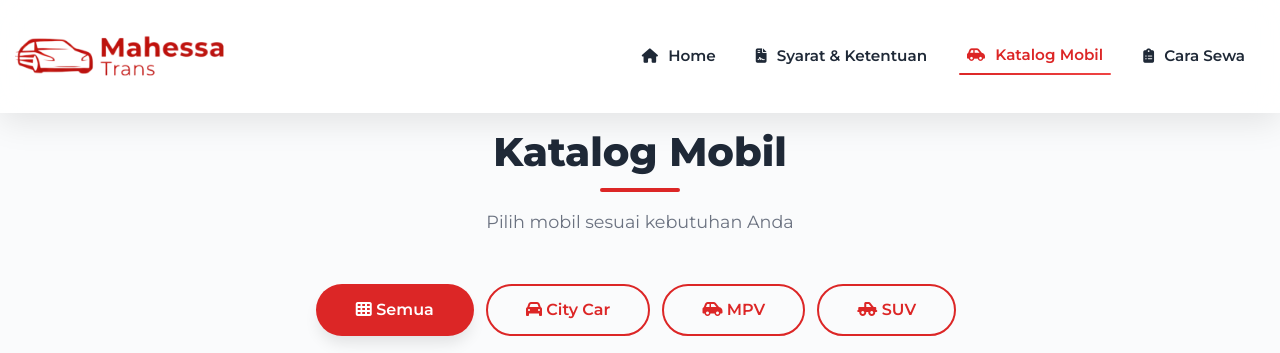
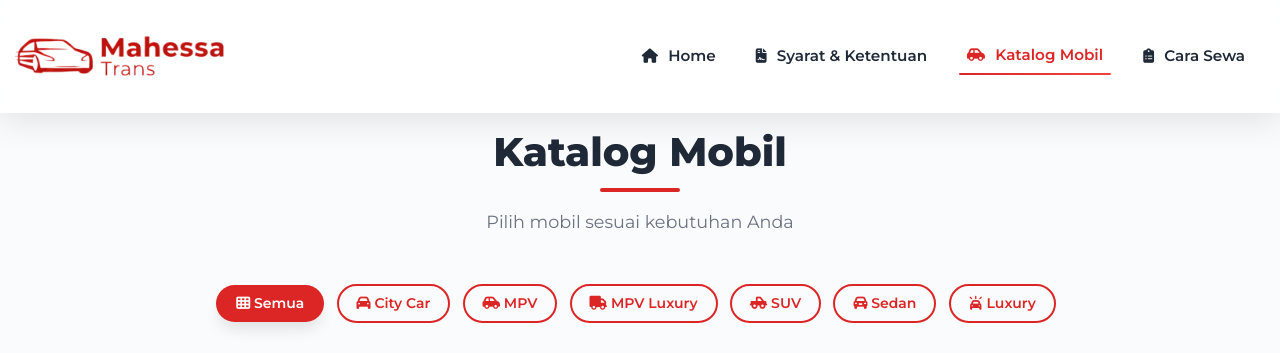
Before and after one commit to andhkx/MahessaTrans, a Flask app: page /katalog in a window 1280 px wide. Shown: the top 353 px of the page. Run offline with Flask 3, Linux system fonts and the light colour scheme.

Commit message:
Update otomatis MahessaTrans dari Download

```diff
--- a/templates/base.html
+++ b/templates/base.html
@@ -254,11 +254,21 @@
       display: inline-block;
     }
 
+    .btn-primary-custom.btn-sm {
+    padding: 8px 20px !important;
+    font-size: 0.875rem !important;
+    }
+
     .btn-primary-custom:hover {
       background: var(--dark-red);
       transform: translateY(-3px);
       box-shadow: var(--shadow-xl);
       color: #fff;
+    }
+
+    .btn-outline-primary.btn-sm {
+    padding: 7px 18px !important;
+    font-size: 0.875rem !important;
     }
 
     .btn-outline-primary {
--- a/templates/katalog.html
+++ b/templates/katalog.html
@@ -10,17 +10,26 @@
 
         <!-- Filter -->
         <div class="mb-4 text-center">
-            <button class="btn btn-primary-custom me-2 mb-2 filter-btn" data-filter="all">
+            <button class="btn btn-primary-custom btn-sm me-2 mb-2 filter-btn" data-filter="all">
                 <i class="fas fa-th"></i> Semua
             </button>
-            <button class="btn btn-outline-primary me-2 mb-2 filter-btn" data-filter="City Car">
+            <button class="btn btn-outline-primary btn-sm me-2 mb-2 filter-btn" data-filter="City Car">
                 <i class="fas fa-car"></i> City Car
             </button>
-            <button class="btn btn-outline-primary me-2 mb-2 filter-btn" data-filter="MPV">
+            <button class="btn btn-outline-primary btn-sm me-2 mb-2 filter-btn" data-filter="MPV">
                 <i class="fas fa-car-side"></i> MPV
             </button>
-            <button class="btn btn-outline-primary me-2 mb-2 filter-btn" data-filter="SUV">
+            <button class="btn btn-outline-primary btn-sm me-2 mb-2 filter-btn" data-filter="MPV Luxury">
+                <i class="fa-solid fa-truck"></i> MPV Luxury
+            </button>
+            <button class="btn btn-outline-primary btn-sm me-2 mb-2 filter-btn" data-filter="SUV">
                 <i class="fas fa-truck-pickup"></i> SUV
+            </button>
+            <button class="btn btn-outline-primary btn-sm me-2 mb-2 filter-btn" data-filter="Sedan">
+                <i class="fa-solid fa-car-rear"></i> Sedan
+            </button>
+            <button class="btn btn-outline-primary btn-sm me-2 mb-2 filter-btn" data-filter="Luxury">
+                <i class="fa-solid fa-car-on"></i> Luxury
             </button>
         </div>
 
```
